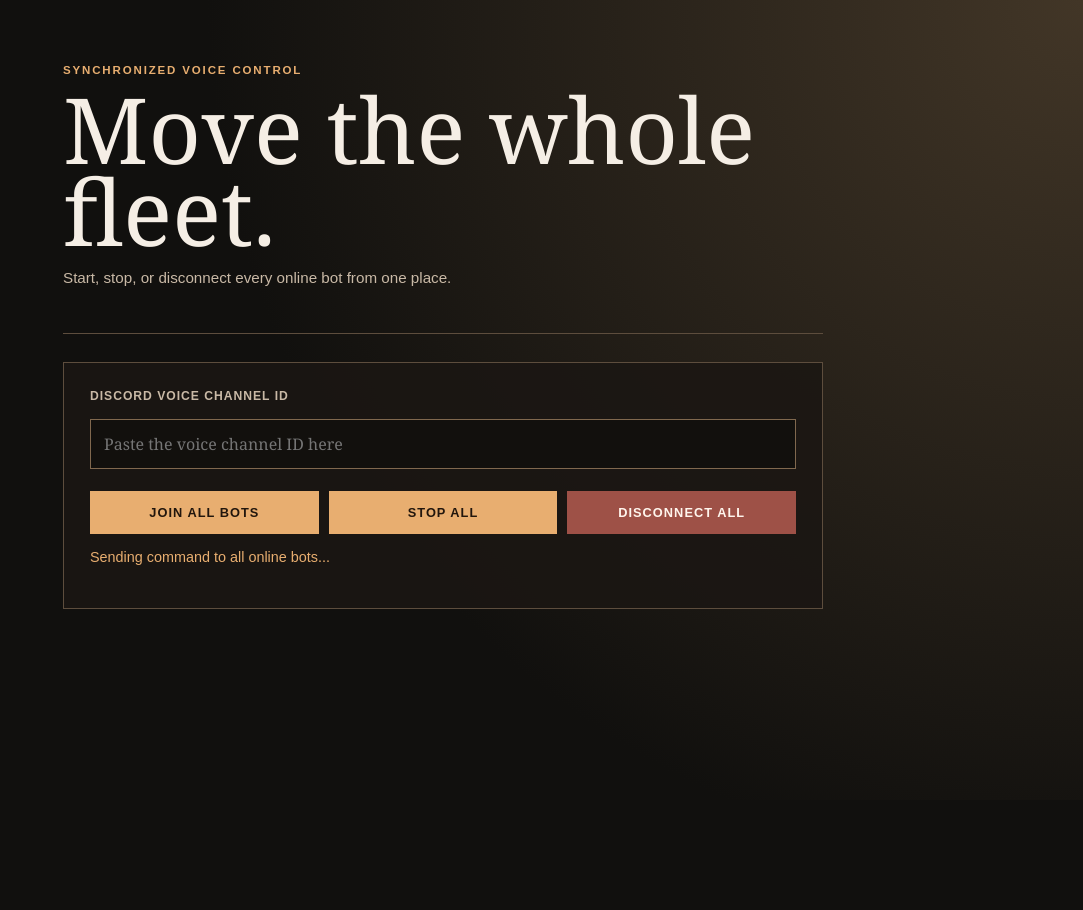
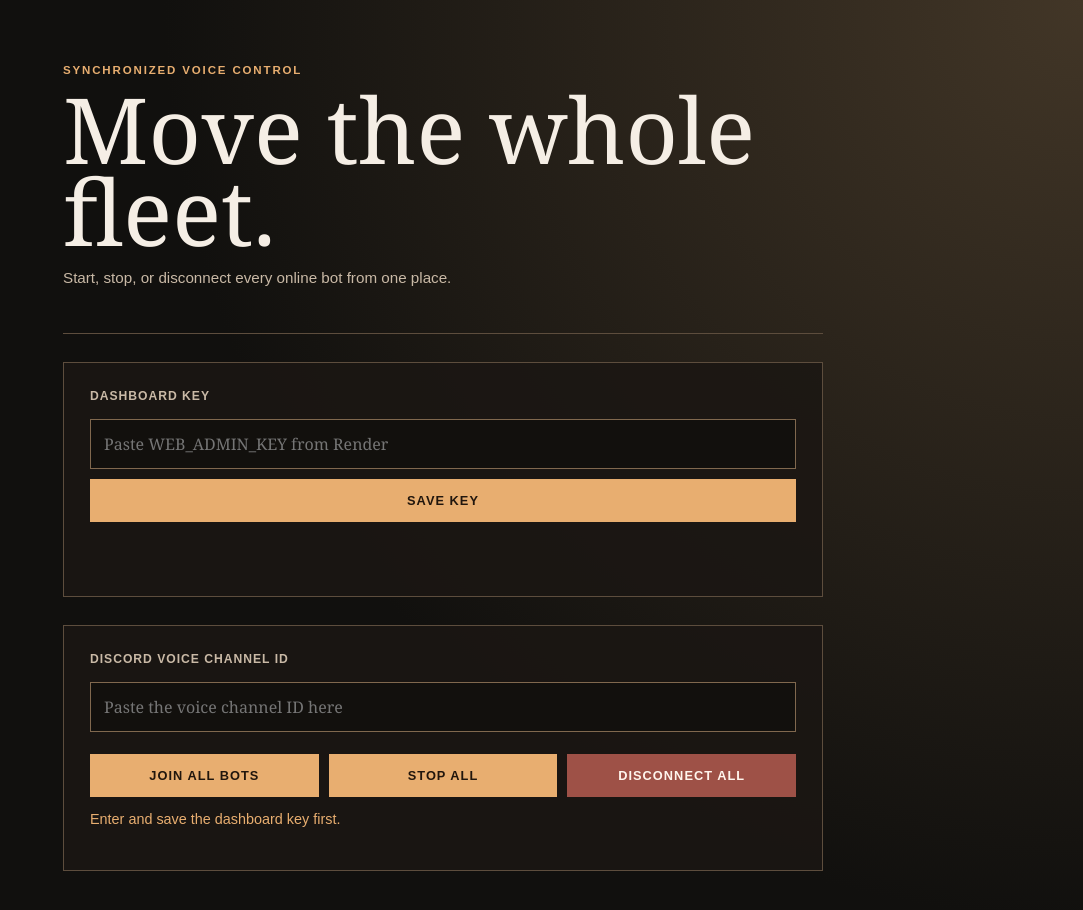
Before and after one commit to bossrockz2121-commits/dc-bot-2, a website: page public/index.html in a window 1280 px wide. Both pictures are taken after a click on the button "JOIN ALL BOTS". Shown: the whole page, without its empty margins (197-1280 px from the left). Before the commit the page ends 800 px from the top, so only its background shows below. Drawn offline with Linux system fonts and the light colour scheme; no server answers.

Commit message:
Fix dashboard key authentication

```diff
--- a/bot.js
+++ b/bot.js
@@ -182,7 +182,8 @@ function attachBot(bot) {
 }
 
 function requireAdmin(request, response, next) {
-  if (!adminKey || request.get('x-admin-key') !== adminKey) return response.status(401).json({ error: 'Invalid dashboard key.' });
+  if (!adminKey) return response.status(503).json({ error: 'WEB_ADMIN_KEY is not configured in Render.' });
+  if (request.get('x-admin-key') !== adminKey) return response.status(401).json({ error: 'Invalid dashboard key. Enter the exact WEB_ADMIN_KEY from Render.' });
   next();
 }
 
--- a/public/index.html
+++ b/public/index.html
@@ -13,7 +13,7 @@
     h1 { margin: 12px 0 0; font-size: clamp(2.8rem, 8vw, 5.7rem); font-weight: 400; line-height: .9; }
     .panel { margin-top: 28px; padding: 26px; border: 1px solid #5d4d3d; background: #1b1713dd; }
     .muted { color: #c9b9a6; font: .95rem/1.5 Arial, sans-serif; }
-    .grid { display: grid; grid-template-columns: 1fr 1fr; gap: 14px; }
+    .grid { display: grid; grid-template-columns: 1fr 180px; gap: 14px; }
     label { display: block; margin: 0 0 7px; color: #c9b9a6; font: 700 .76rem Arial, sans-serif; text-transform: uppercase; letter-spacing: .08em; }
     input, select, button { width: 100%; box-sizing: border-box; padding: 13px; border: 1px solid #80684e; background: #12100d; color: #f5eee5; font: inherit; }
     input { margin-top: 9px; }
@@ -29,6 +29,12 @@
   <main>
     <header><div class="eyebrow">Synchronized voice control</div><h1>Move the whole fleet.</h1><p class="muted">Start, stop, or disconnect every online bot from one place.</p></header>
     <section class="panel">
+      <label for="adminKey">Dashboard key</label>
+      <input id="adminKey" type="password" autocomplete="current-password" placeholder="Paste WEB_ADMIN_KEY from Render">
+      <button id="saveKey" type="button" style="margin-top:10px">Save key</button>
+      <p id="authStatus" class="status"></p>
+    </section>
+    <section class="panel">
       <label for="channelId">Discord voice channel ID</label>
       <input id="channelId" inputmode="numeric" placeholder="Paste the voice channel ID here">
       <div class="actions"><button data-action="join">Join All Bots</button><button data-action="stop">Stop All</button><button data-action="disconnect" class="danger">Disconnect All</button></div>
@@ -36,16 +42,25 @@
     </section>
   </main>
   <script>
-    const key = new URLSearchParams(location.search).get('key') || localStorage.getItem('dashboardKey') || '';
-    if (key) localStorage.setItem('dashboardKey', key);
-    const headers = { 'x-admin-key': key };
+    let key = new URLSearchParams(location.search).get('key') || localStorage.getItem('dashboardKey') || '';
+    const keyInput = document.querySelector('#adminKey');
+    const authStatus = document.querySelector('#authStatus');
+    keyInput.value = key;
+    if (new URLSearchParams(location.search).has('key')) history.replaceState({}, '', location.pathname);
+    const headers = () => ({ 'x-admin-key': key });
+    document.querySelector('#saveKey').addEventListener('click', () => {
+      key = keyInput.value.trim();
+      localStorage.setItem('dashboardKey', key);
+      authStatus.textContent = key ? 'Key saved in this browser.' : 'Enter the WEB_ADMIN_KEY from Render.';
+    });
     const channelIdInput = document.querySelector('#channelId');
     const status = document.querySelector('#status');
     document.querySelectorAll('[data-action]').forEach(button => button.addEventListener('click', async () => {
       const action = button.dataset.action;
       const channelId = channelIdInput.value.trim();
+      if (!key) { status.textContent = 'Enter and save the dashboard key first.'; return; }
       status.textContent = 'Sending command to all online bots...';
-      const response = await fetch('/api/control', { method: 'POST', headers: { ...headers, 'Content-Type': 'application/json' }, body: JSON.stringify({ action, channelId }) });
+      const response = await fetch('/api/control', { method: 'POST', headers: { ...headers(), 'Content-Type': 'application/json' }, body: JSON.stringify({ action, channelId }) });
       const result = await response.json();
       status.textContent = response.ok ? `${result.completed}/${result.total} bots completed ${action}.` : result.error;
     }));
```
